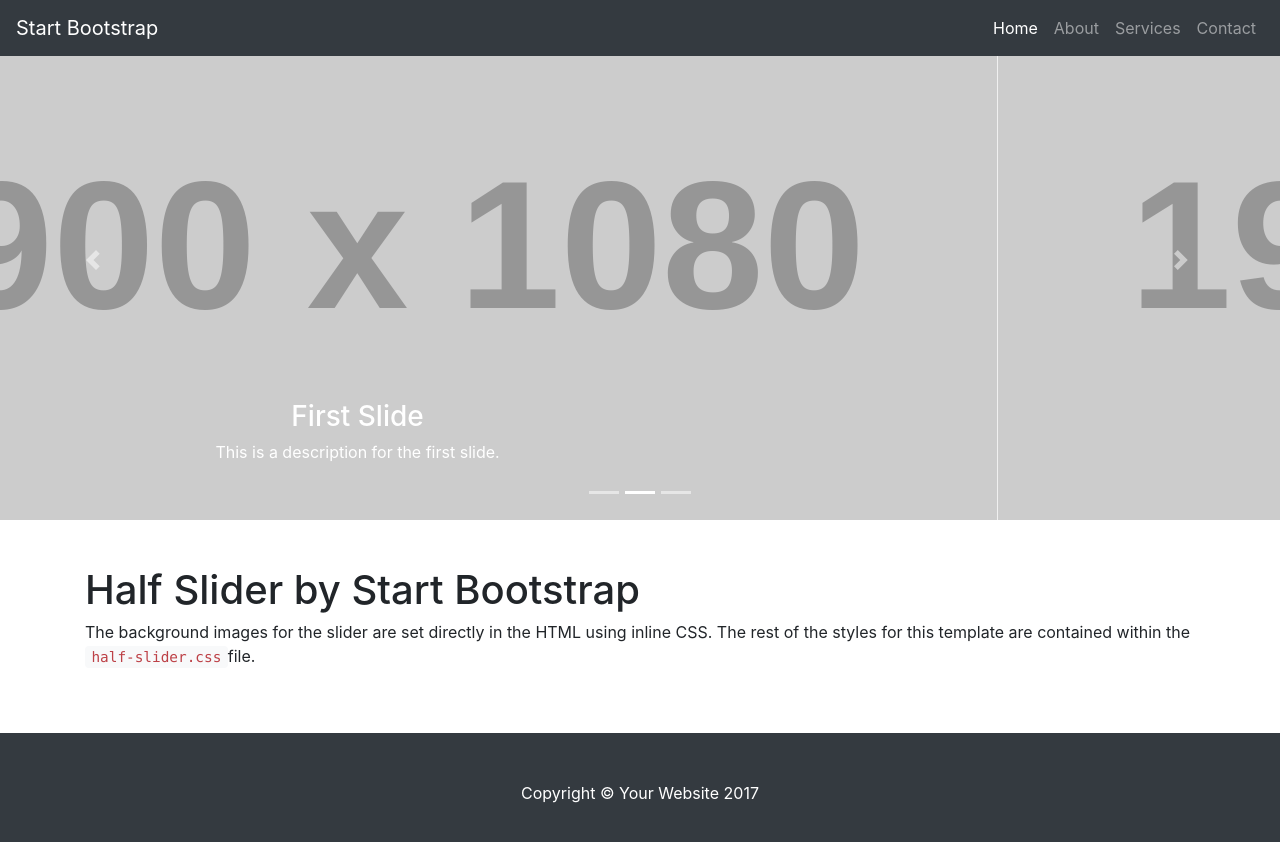
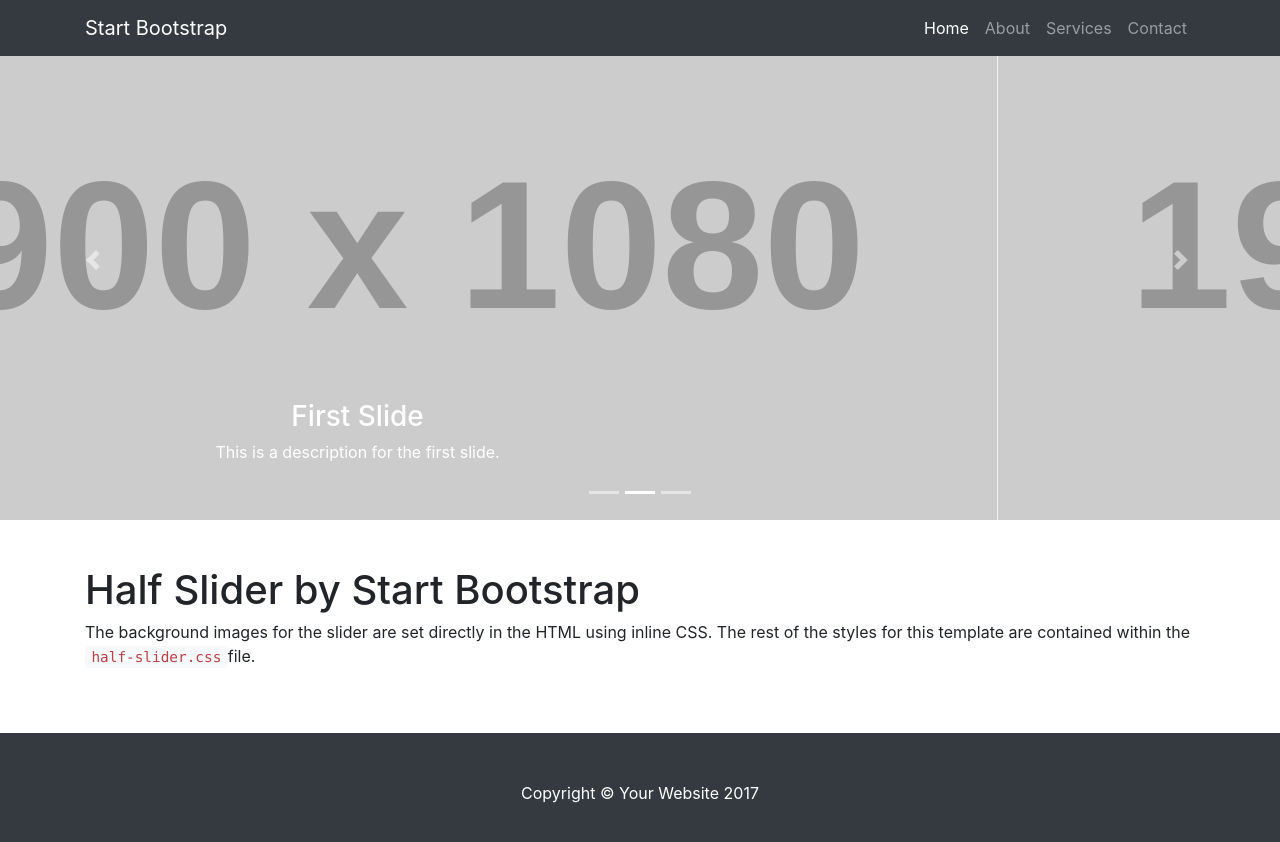
Before and after one commit to StartBootstrap/startbootstrap-half-slider, a website: page index.html in a window 1280 px wide. Drawn offline with Linux system fonts and the light colour scheme; placeholder pictures from the web are drawn by us.

Commit message:
Wrapped nav items in a container element

```diff
--- a/index.html
+++ b/index.html
@@ -22,6 +22,7 @@
 
     <!-- Navigation -->
     <nav class="navbar navbar-expand-lg navbar-dark bg-dark fixed-top">
+      <div class="container">
         <a class="navbar-brand" href="#">Start Bootstrap</a>
         <button class="navbar-toggler" type="button" data-toggle="collapse" data-target="#navbarResponsive" aria-controls="navbarResponsive" aria-expanded="false" aria-label="Toggle navigation">
           <span class="navbar-toggler-icon"></span>
@@ -29,7 +30,9 @@
         <div class="collapse navbar-collapse" id="navbarResponsive">
           <ul class="navbar-nav ml-auto">
             <li class="nav-item active">
-                    <a class="nav-link" href="#">Home <span class="sr-only">(current)</span></a>
+              <a class="nav-link" href="#">Home
+                <span class="sr-only">(current)</span>
+              </a>
             </li>
             <li class="nav-item">
               <a class="nav-link" href="#">About</a>
@@ -41,6 +44,7 @@
               <a class="nav-link" href="#">Contact</a>
             </li>
           </ul>
+        </div>
       </div>
     </nav>
 
@@ -89,7 +93,8 @@
     <section class="py-5">
       <div class="container">
         <h1>Half Slider by Start Bootstrap</h1>
-            <p>The background images for the slider are set directly in the HTML using inline CSS. The rest of the styles for this template are contained within the <code>half-slider.css</code>file.</p>
+        <p>The background images for the slider are set directly in the HTML using inline CSS. The rest of the styles for this template are contained within the
+          <code>half-slider.css</code>file.</p>
       </div>
     </section>
 
```
Lines whose indentation alone changed are shown as unchanged.
